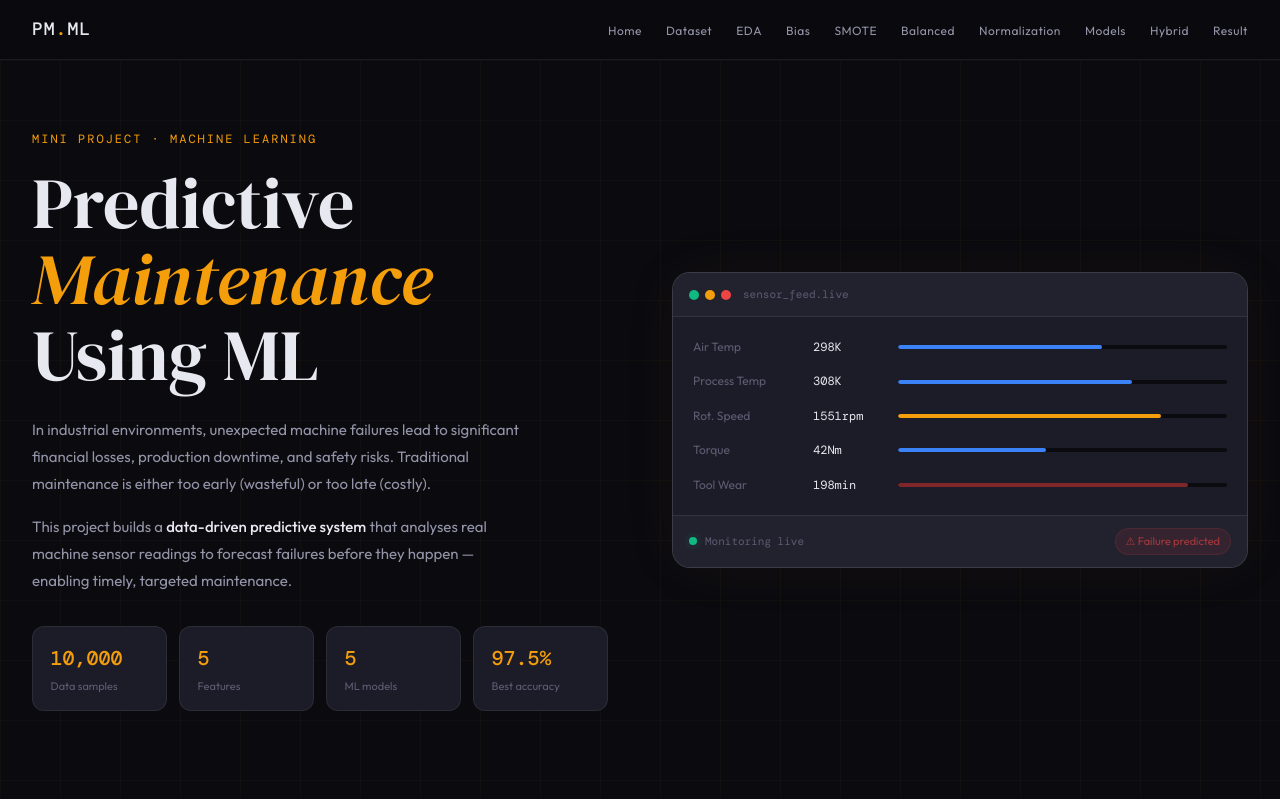
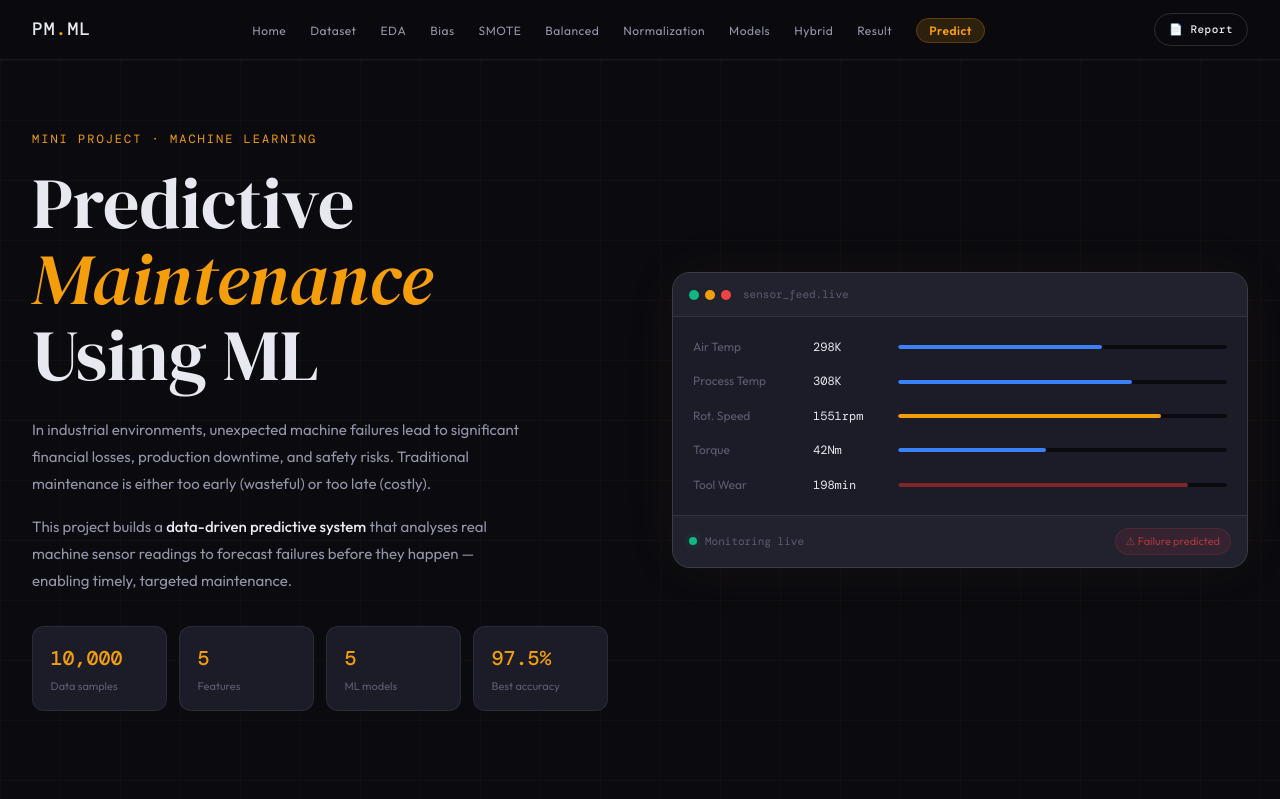
Before and after one commit to shlokbam/Predictive_Maintenance, a Flask app: page / in a window 1280 px wide. Shown: the top 799 px of the page. Run offline with Flask 3, Linux system fonts and the light colour scheme; data that the repository does not hold is empty.

Commit message:
feat: add predictive maintenance section link and report PDF download button to navigation

```diff
--- a/predictive_maintenance_site/static/css/style.css
+++ b/predictive_maintenance_site/static/css/style.css
@@ -27,6 +27,12 @@ code{font-family:var(--font-mono);font-size:13px;background:var(--surface2);padd
 .nav-links{display:flex;gap:1.5rem;list-style:none}
 .nav-links a{font-size:12px;font-weight:400;color:var(--text-2);text-decoration:none;letter-spacing:.5px;transition:color .2s}
 .nav-links a:hover{color:var(--accent)}
+.nav-predict-link{background:var(--accent-dim);color:var(--accent)!important;padding:4px 12px;border-radius:20px;border:1px solid rgba(245,158,11,.25);font-weight:600!important;transition:all .2s!important}
+.nav-predict-link:hover{background:var(--accent)!important;color:#000!important;border-color:var(--accent)!important}
+.drawer-predict-link{background:var(--accent-dim)!important;color:var(--accent)!important;border:1px solid rgba(245,158,11,.2);font-weight:600}
+.nav-report-btn{font-family:var(--font-mono);font-size:11px;font-weight:500;color:var(--text);text-decoration:none;letter-spacing:.5px;padding:6px 14px;border-radius:20px;border:1px solid var(--border-hi);background:transparent;transition:all .2s;white-space:nowrap;margin-left:.5rem}
+.nav-report-btn:hover{background:var(--text);color:var(--bg);border-color:var(--text)}
+.drawer-report-link{border:1px solid var(--border-hi)!important;color:var(--text)!important;font-family:var(--font-mono)}
 .hamburger{display:none;flex-direction:column;gap:5px;background:none;border:none;cursor:pointer;padding:4px}
 .hamburger span{display:block;width:22px;height:2px;background:var(--text);border-radius:2px;transition:all .3s}
 .mobile-drawer{position:fixed;top:60px;right:0;width:200px;background:var(--bg2);border-left:1px solid var(--border);border-bottom:1px solid var(--border);display:flex;flex-direction:column;padding:1rem;gap:.5rem;transform:translateX(100%);transition:transform .3s ease;z-index:999}
--- a/predictive_maintenance_site/templates/index.html
+++ b/predictive_maintenance_site/templates/index.html
@@ -48,7 +48,9 @@
       <li><a href="#models">Models</a></li>
       <li><a href="#hybrid">Hybrid</a></li>
       <li><a href="#result">Result</a></li>
+      <li><a href="#testing" class="nav-predict-link">Predict</a></li>
     </ul>
+    <a href="{{ url_for('static', filename='report.pdf') }}" target="_blank" class="nav-report-btn">📄 Report</a>
     <button class="hamburger" id="hamburger"><span></span><span></span><span></span></button>
   </nav>
   <div class="mobile-drawer" id="drawer">
@@ -62,6 +64,9 @@
     <a href="#models" class="drawer-link">Models</a>
     <a href="#hybrid" class="drawer-link">Hybrid</a>
     <a href="#result" class="drawer-link">Result</a>
+    <a href="#testing" class="drawer-link drawer-predict-link">Predict</a>
+    <a href="{{ url_for('static', filename='report.pdf') }}" target="_blank" class="drawer-link drawer-report-link">📄
+      Report</a>
   </div>
 
   <!-- HERO -->
```
Also changed, not shown: 1 other file.
